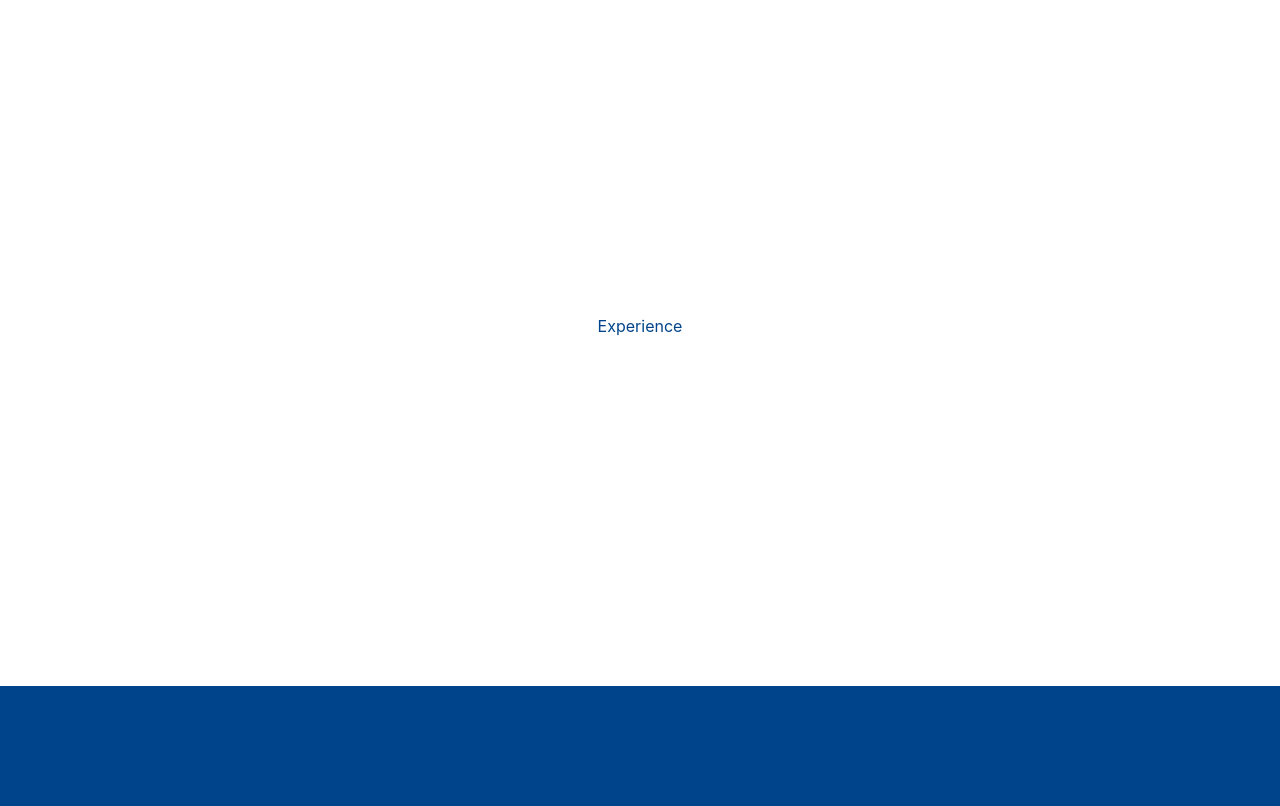
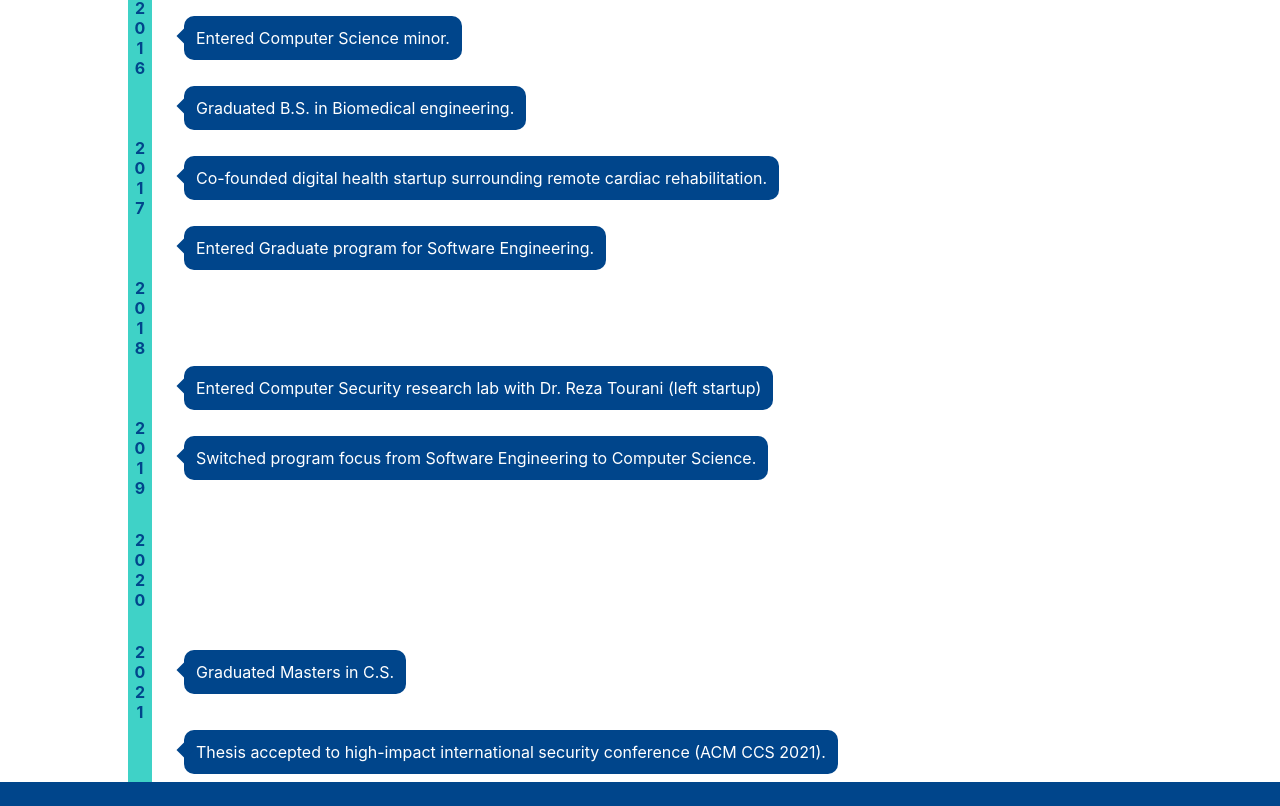
Before and after one commit to SeanDougherty/simple-react-page, a React (Create React App) app: page / in a window 1280 px wide. Shown: the part 1394-2200 px from the top of the page. Built offline with nearby package versions, Linux system fonts and the light colour scheme.

Commit message:
finished designs for Timeline/Experience page.

```diff
--- a/src/components/About.js
+++ b/src/components/About.js
@@ -8,7 +8,7 @@ import FadeIntoView from "./Utility/FadeIntoView";
 const About = (props) => {
   const classes = useStyles();
   return (
-    <div className={classes.page}>
+    <section className={classes.page}>
       <div className={classes.bio}>
         <div className={classes.header}>
           <h2>Who am I?</h2>
@@ -69,7 +69,7 @@ const About = (props) => {
         I am currently seeking a position as a Software Engineer in the United
         States.
       </p>
-    </div>
+    </section>
   );
 };
 
--- a/src/components/Experience.js
+++ b/src/components/Experience.js
@@ -1,19 +1,300 @@
 import { createUseStyles } from "react-jss";
+import { ReactComponent as Question } from "../resources/question.svg";
 
 const Experience = (props) => {
   const classes = useStyles();
-  return <div className={classes.page}>Experience</div>;
+  return (
+    <section className={classes.page}>
+      <span className={classes.bar} />
+      {/* <span id="left-column" className={classes.left}> */}
+      <p
+        className={
+          classes.minor + " " + classes.leftEvent + " " + classes.event
+        }>
+        Entered Computer Science minor.
+      </p>
+      <p
+        className={
+          classes.phase + " " + classes.leftEvent + " " + classes.event
+        }>
+        Co-founded digital health startup surrounding remote cardiac
+        rehabilitation.
+      </p>
+      <p
+        className={
+          classes.research + " " + classes.leftEvent + " " + classes.event
+        }>
+        Entered Computer Security research lab with Dr. Reza Tourani (left
+        startup)
+      </p>
+      <p
+        className={
+          classes.mastersEnd + " " + classes.leftEvent + " " + classes.event
+        }>
+        Graduated Masters in C.S.
+      </p>
+      <p
+        className={
+          classes.question + " " + classes.leftEvent + " " + classes.event
+        }>
+        <Question />
+      </p>
+      {/* </span> */}
+      {/* <span id="middle-column" className={classes.timeline}> */}
+      <p className={classes.sixteen + " " + classes.year}>2016</p>
+      <p className={classes.seventeen + " " + classes.year}>2017</p>
+      <p className={classes.eighteen + " " + classes.year}>2018</p>
+      <p className={classes.nineteen + " " + classes.year}>2019</p>
+      <p className={classes.twenty + " " + classes.year}>2020</p>
+      <p className={classes.twentyone + " " + classes.year}>2021</p>
+      {/* </span> */}
+      {/* <span id="right-column" className={classes.right}> */}
+      <p
+        className={
+          classes.undergrad + " " + classes.rightEvent + " " + classes.event
+        }>
+        Graduated B.S. in Biomedical engineering.
+      </p>
+      <p
+        className={
+          classes.mastersStart + " " + classes.rightEvent + " " + classes.event
+        }>
+        Entered Graduate program for Software Engineering.
+      </p>
+      <p
+        className={
+          classes.compSci + " " + classes.rightEvent + " " + classes.event
+        }>
+        Switched program focus from Software Engineering to Computer Science.
+      </p>
+      <p
+        className={
+          classes.thesis + " " + classes.rightEvent + " " + classes.event
+        }>
+        Thesis accepted to high-impact international security conference (ACM
+        CCS 2021).
+      </p>
+      {/* </span> */}
+    </section>
+  );
 };
 
 const useStyles = createUseStyles((theme) => ({
   page: {
     backgroundColor: theme.colorPrimary,
-    height: "90vh",
-    display: "flex",
-    alignItems: "center",
-    justifyContent: "center",
+    minHeight: "90vh",
+    display: "grid",
+    // visibility: "hidden",
+    gridTemplateColumns: [["10%", "1.5em", "80%"]],
+    gridTemplateRows: [
+      [
+        "minmax(2em, auto)",
+        "minmax(5em, auto)",
+        "minmax(2em, auto)",
+        "minmax(5em, auto)",
+        "minmax(2em, auto)",
+        "minmax(5em, auto)",
+        "minmax(2em, auto)",
+        "minmax(5em, auto)",
+        "minmax(2em, auto)",
+        "minmax(5em, auto)",
+        "minmax(2em, auto)",
+        "minmax(5em, auto)",
+        "minmax(2em, auto)",
+      ],
+    ],
+    gap: [[0, 0]],
     color: theme.colorSecondary,
     transition: [["background-color", "0.2s", "ease"]],
+    // position: "relative",
+  },
+  // timeline: {
+  //   gridRow: [["1", "/", "14"]],
+  //   gridColumn: [["2", "/", "3"]],
+  //   display: "grid",
+  //   gridTemplateColumns: "1.5em",
+  //   gridTemplateRows: [
+  //     [
+  //       "minmax(5em, auto)",
+  //       "minmax(7em, auto)",
+  //       "minmax(5em, auto)",
+  //       "minmax(7em, auto)",
+  //       "minmax(5em, auto)",
+  //       "minmax(7em, auto)",
+  //       "minmax(5em, auto)",
+  //       "minmax(7em, auto)",
+  //       "minmax(5em, auto)",
+  //       "minmax(7em, auto)",
+  //       "minmax(5em, auto)",
+  //       "minmax(7em, auto)",
+  //       "minmax(5em, auto)",
+  //     ],
+  //   ],
+  //   alignItems: "center",
+  //   top: 0,
+  //   bottom: 0,
+  //   minHeight: "100%",
+  //   backgroundColor: theme.colorHighlight,
+  //   "& > p": {
+  //     color: theme.colorDarkest,
+  //     textOrientation: "upright",
+  //     writingMode: "vertical-rl",
+  //     fontWeight: "bold",
+  //     margin: [0, 0],
+  //   },
+  // },
+  // left: {
+  //   gridRow: [["1", "/", "14"]],
+  //   gridColumn: [["1", "/", "2"]],
+  //   display: "grid",
+  //   gridTemplateColumns: "10%",
+  //   gridTemplateRows: [
+  //     [
+  //       "minmax(5em, auto)",
+  //       "minmax(7em, auto)",
+  //       "minmax(5em, auto)",
+  //       "minmax(7em, auto)",
+  //       "minmax(5em, auto)",
+  //       "minmax(7em, auto)",
+  //       "minmax(5em, auto)",
+  //       "minmax(7em, auto)",
+  //       "minmax(5em, auto)",
+  //       "minmax(7em, auto)",
+  //       "minmax(5em, auto)",
+  //       "minmax(7em, auto)",
+  //       "minmax(5em, auto)",
+  //     ],
+  //   ],
+  //   alignItems: "center",
+  //   top: 0,
+  //   bottom: 0,
+  //   minHeight: "100%",
+  // },
+  // right: {
+  //   gridRow: [["1", "/", "14"]],
+  //   gridColumn: [["3", "/", "4"]],
+  //   display: "grid",
+  //   gridTemplateColumns: "80%",
+  //   gridTemplateRows: [
+  //     [
+  //       "minmax(5em, auto)",
+  //       "minmax(7em, auto)",
+  //       "minmax(5em, auto)",
+  //       "minmax(7em, auto)",
+  //       "minmax(5em, auto)",
+  //       "minmax(7em, auto)",
+  //       "minmax(5em, auto)",
+  //       "minmax(7em, auto)",
+  //       "minmax(5em, auto)",
+  //       "minmax(7em, auto)",
+  //       "minmax(5em, auto)",
+  //       "minmax(7em, auto)",
+  //       "minmax(5em, auto)",
+  //     ],
+  //   ],
+  //   alignItems: "center",
+  //   top: 0,
+  //   bottom: 0,
+  //   minHeight: "100%",
+  // },
+  bar: {
+    gridColumn: "2 / 3",
+    gridRow: "1 / 14",
+    backgroundColor: theme.colorHighlight,
+  },
+  event: {
+    textAlign: "center",
+    backgroundColor: theme.colorSecondary,
+    color: theme.colorLightest,
+    margin: "0.5rem 2rem",
+    padding: "0.75rem",
+    borderRadius: 10,
+    justifySelf: "left",
+    alignSelf: "center",
+    position: "relative",
+    "&::before": {
+      position: "absolute",
+      width: "0.75rem",
+      height: "0.75rem",
+      top: 14,
+      left: -5,
+      content: '""',
+      backgroundColor: theme.colorSecondary,
+      transform: "rotate(45deg)",
+    },
+  },
+  leftEvent: {
+    gridColumn: "3 / 4",
+  },
+  rightEvent: {
+    gridColumn: "3 / 4",
+  },
+  year: {
+    placeSelf: "center",
+    color: theme.colorDarkest,
+    textOrientation: "upright",
+    writingMode: "vertical-rl",
+    fontWeight: "bold",
+    margin: [0, 0],
+  },
+  sixteen: {
+    gridColumn: "2 / 3",
+    gridRow: "2 / 3",
+  },
+  seventeen: {
+    gridColumn: "2 / 3",
+    gridRow: "4 / 5",
+  },
+  eighteen: {
+    gridColumn: "2 / 3",
+    gridRow: "6 / 7",
+  },
+  nineteen: {
+    gridColumn: "2 / 3",
+    gridRow: "8 / 9",
+  },
+  twenty: {
+    gridColumn: "2 / 3",
+    gridRow: "10 / 11",
+  },
+  twentyone: {
+    gridColumn: "2 / 3",
+    gridRow: "12 / 13",
+  },
+  minor: {
+    gridRow: "2 / 3",
+  },
+  undergrad: {
+    gridRow: "3 / 4",
+  },
+  phase: {
+    gridRow: "4 / 5",
+  },
+  mastersStart: {
+    gridRow: "5 / 6",
+  },
+  research: {
+    gridRow: "7 / 8",
+  },
+  compSci: {
+    gridRow: "8 / 9",
+  },
+  mastersEnd: {
+    alignSelf: "start",
+    gridRow: "12 / 13",
+  },
+  thesis: {
+    gridRow: "13 / 14",
+  },
+  question: {
+    display: "none",
+    gridRow: "13 / 14",
+    "& > svg > g > path": {
+      fill: [[theme.colorLightest], "!important"],
+    },
+    "& > svg > g > path:first-of-type": {
+      fill: [[theme.colorSecondary], "!important"],
+    },
   },
 }));
 
--- a/src/components/Landing.js
+++ b/src/components/Landing.js
@@ -8,7 +8,7 @@ import CV from "./Buttons/CV";
 const Landing = (props) => {
   const classes = useStyles();
   return (
-    <div className={classes.page}>
+    <section className={classes.page}>
       <span id="profile-photo">
         <img src={sean} alt="Sean Dougherty" />
       </span>
@@ -28,7 +28,7 @@ const Landing = (props) => {
         <p>more below</p>
         <DownArrow />
       </div>
-    </div>
+    </section>
   );
 };
 
--- a/src/components/Projects.js
+++ b/src/components/Projects.js
@@ -3,7 +3,7 @@ import { createUseStyles } from "react-jss";
 const Projects = (props) => {
   const classes = useStyles();
 
-  return <div className={classes.page}>Projects</div>;
+  return <section className={classes.page}>Projects</section>;
 };
 
 const useStyles = createUseStyles((theme) => ({
```
Also changed, not shown: src/resources/question.svg (added).
